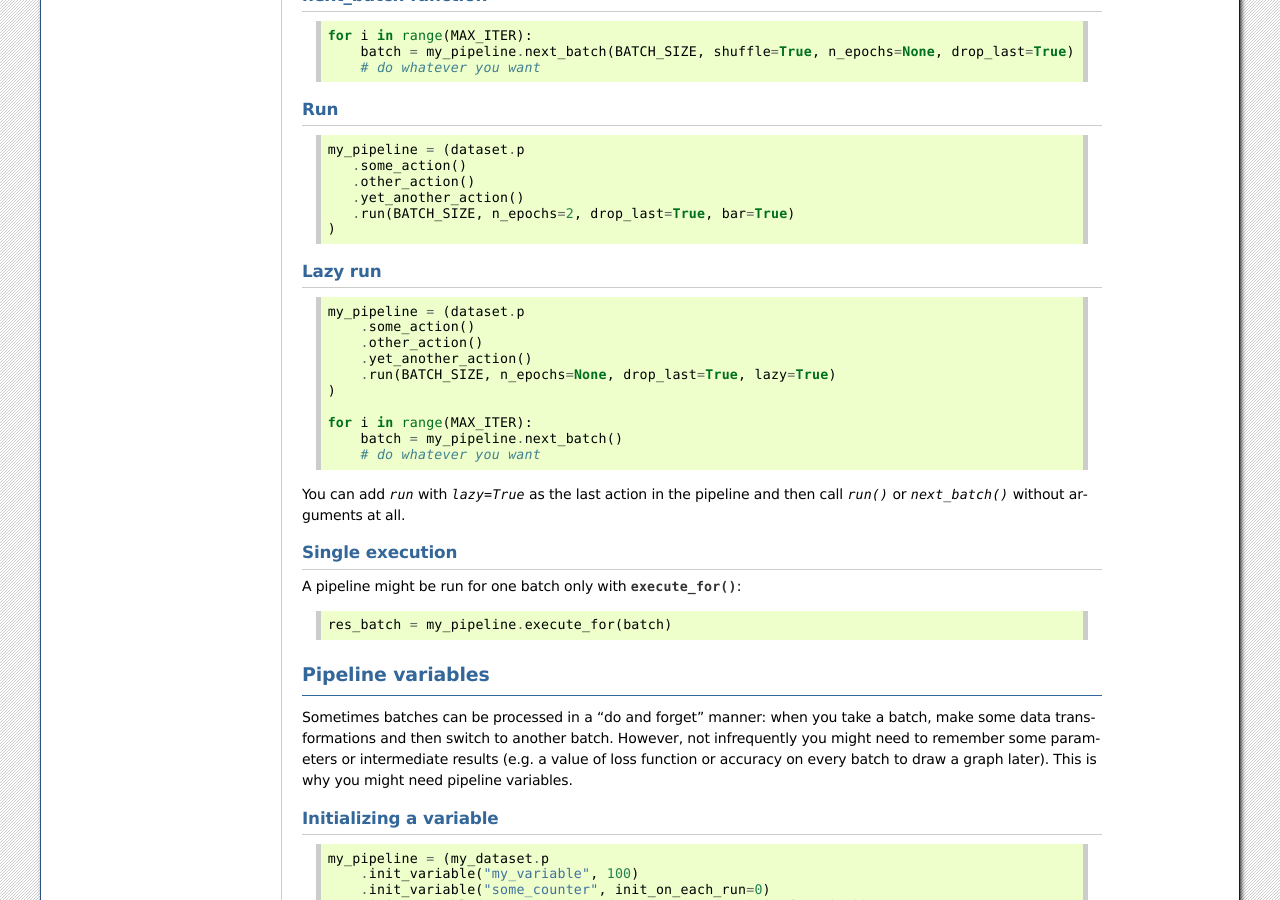
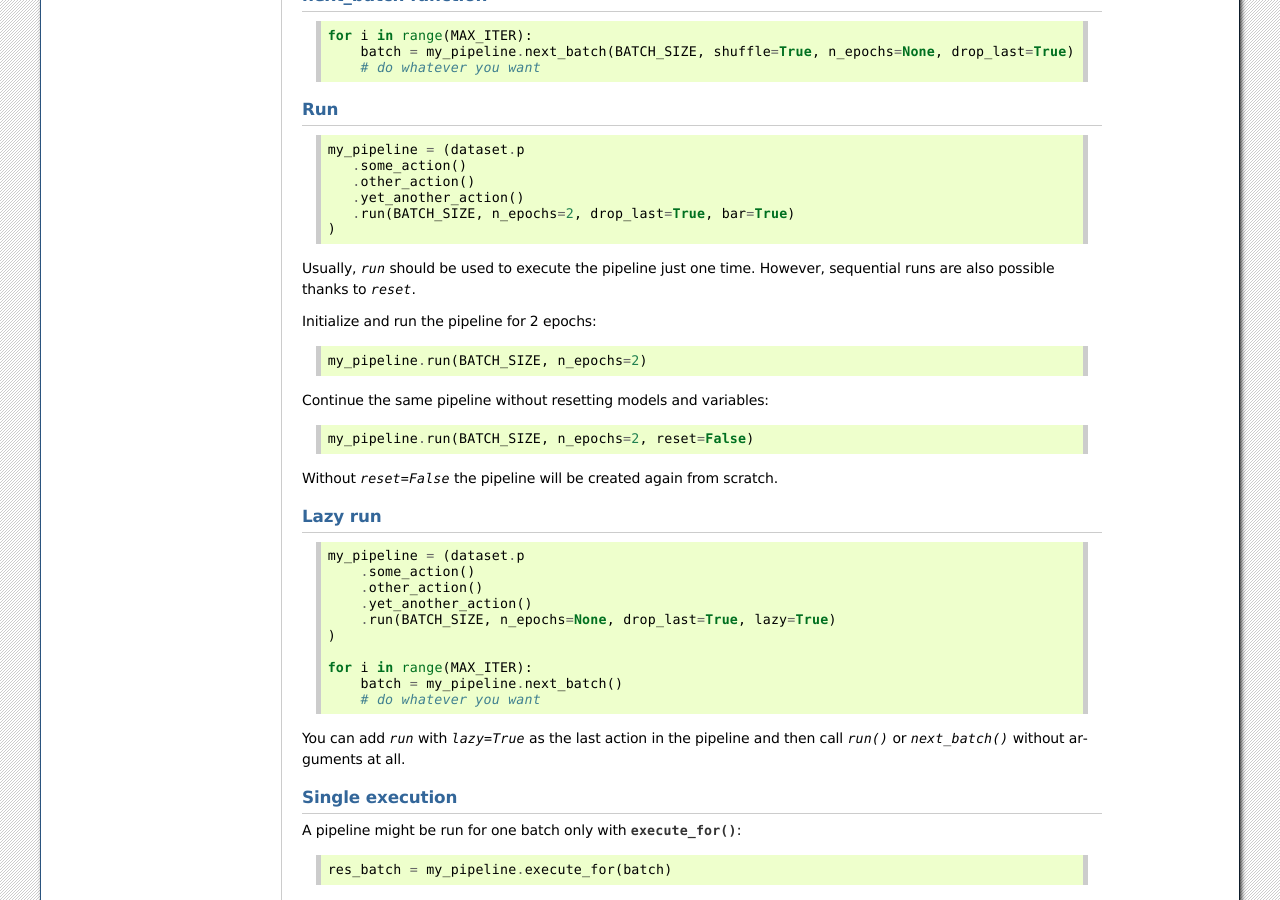
Before and after one commit to analysiscenter/batchflow, a Sphinx documentation site: the page built from docs/intro/pipeline.rst, in a window 1280 px wide and 900 px high, scrolled down 3092 px. Built offline with Sphinx 7.4.7, drawn with Linux system fonts in a browser that asks for light colours; pages that are not in the unit, such as notebooks, are missing from menus.

Commit message:
Allow to contiunue pipelines with run

```diff
--- a/docs/intro/pipeline.rst
+++ b/docs/intro/pipeline.rst
@@ -197,6 +197,20 @@ Run
       .yet_another_action()
       .run(BATCH_SIZE, n_epochs=2, drop_last=True, bar=True)
    )
+
+Usually, `run` should be used to execute the pipeline just one time.
+However, sequential runs are also possible thanks to `reset`.
+
+Initialize and run the pipeline for 2 epochs::
+
+   my_pipeline.run(BATCH_SIZE, n_epochs=2)
+
+Continue the same pipeline without resetting models and variables::
+
+   my_pipeline.run(BATCH_SIZE, n_epochs=2, reset=False)
+
+Without `reset=False` the pipeline will be created again from scratch.
+
 
 Lazy run
 ^^^^^^^^
```
Also changed, not shown: 1 other file.
